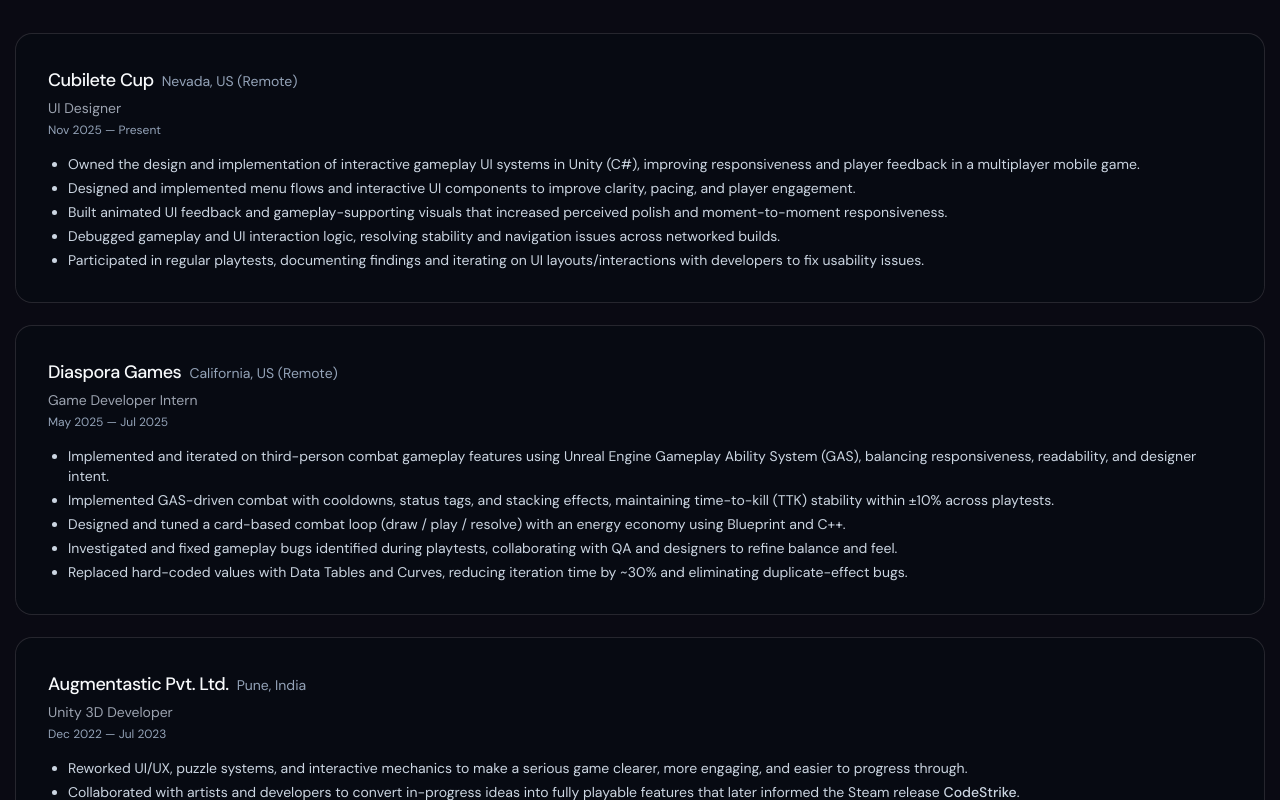
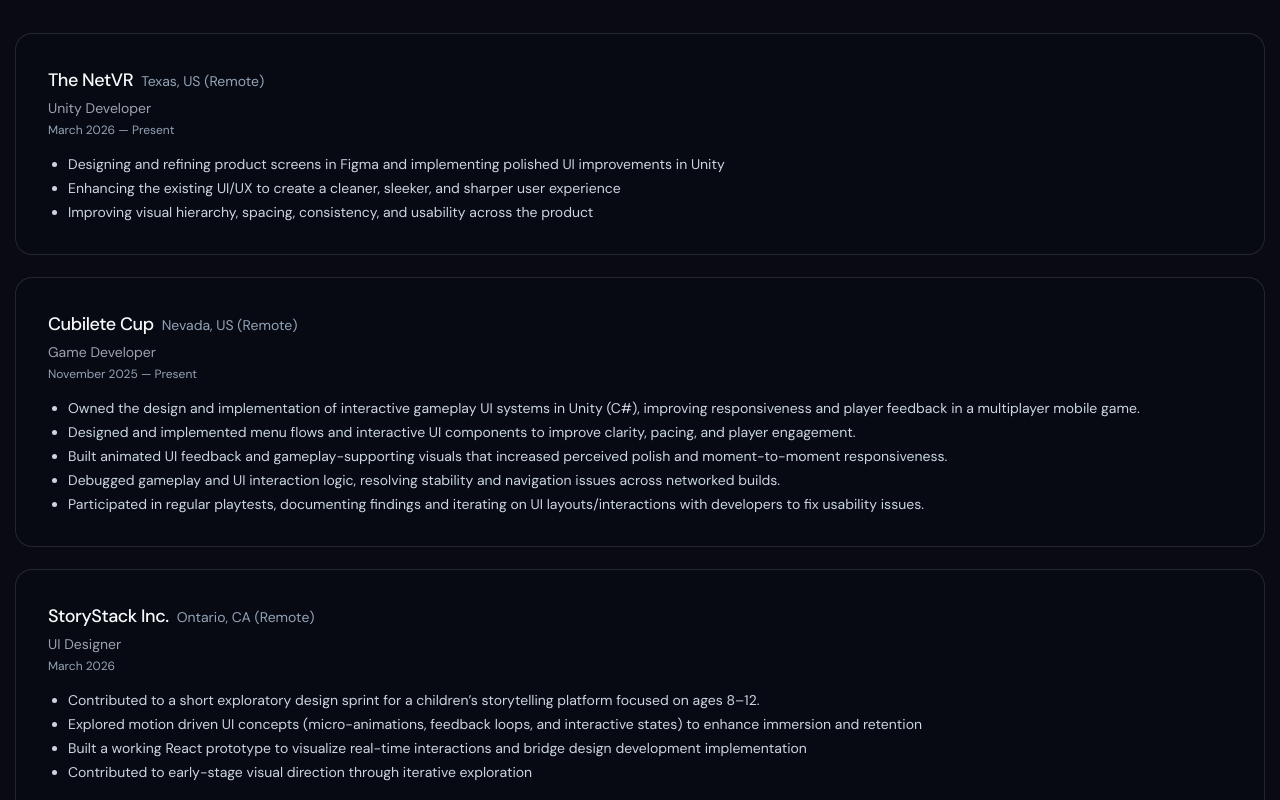
Before and after one commit to Candy-Butcher/Portfolio-V1, a Next.js app: page / in a window 1280 px wide. Shown: the part 3340-4140 px from the top of the page. Built offline with nearby package versions, Linux system fonts and the light colour scheme.

Commit message:
New Job Added
Storystack
NetVR

```diff
--- a/src/pages/index.tsx
+++ b/src/pages/index.tsx
@@ -1097,6 +1097,42 @@ async function getLocomotive() {
     </h2>
 
     <div className="mt-2 grid gap-6 md:grid-cols-1">
+
+
+     {/* The NetVR */}
+  <SpotlightCard
+    className="bg-[#070a12] min-h-[180px]"
+    color="#5530bdff"
+    intensity={0.24}
+    radius={260}
+  >
+    <div className="flex flex-col gap-1">
+      <div className="flex flex-wrap items-baseline gap-x-2">
+        <h3 className="text-lg font-medium tracking-tight">The NetVR</h3>
+        <span className="text-sm text-muted-foreground">Texas, US (Remote)</span>
+      </div>
+
+      <div className="text-sm text-secondary-foreground">
+        Unity Developer
+      </div>
+      <div className="text-xs text-muted-foreground">March 2026 — Present</div>
+
+      <ul className="mt-3 list-disc space-y-1 pl-5 text-sm text-slate-300">
+        <li>
+          Designing and refining product screens in Figma and implementing polished UI improvements in Unity
+
+        </li>
+        <li>
+          Enhancing the existing UI/UX to create a cleaner, sleeker, and sharper user experience
+        </li>
+        <li>
+         Improving visual hierarchy, spacing, consistency, and usability across the product
+        </li>
+      </ul>
+    </div>
+  </SpotlightCard>
+
+
   {/* Cubilete Cup */}
   <SpotlightCard
     className="bg-[#070a12] min-h-[180px]"
@@ -1111,9 +1147,9 @@ async function getLocomotive() {
       </div>
 
       <div className="text-sm text-secondary-foreground">
-        UI Designer
+        Game Developer
       </div>
-      <div className="text-xs text-muted-foreground">Nov 2025 — Present</div>
+      <div className="text-xs text-muted-foreground">November 2025 — Present</div>
 
       <ul className="mt-3 list-disc space-y-1 pl-5 text-sm text-slate-300">
         <li>
@@ -1141,6 +1177,40 @@ async function getLocomotive() {
     </div>
   </SpotlightCard>
 
+ {/* Storystack*/}
+  <SpotlightCard
+    className="bg-[#070a12] min-h-[180px]"
+    color="#5530bdff"
+    intensity={0.24}
+    radius={260}
+  >
+    <div className="flex flex-col gap-1">
+      <div className="flex flex-wrap items-baseline gap-x-2">
+        <h3 className="text-lg font-medium tracking-tight">StoryStack Inc.</h3>
+        <span className="text-sm text-muted-foreground">Ontario, CA (Remote)</span>
+      </div>
+
+      <div className="text-sm text-secondary-foreground">UI Designer</div>
+      <div className="text-xs text-muted-foreground">March 2026</div>
+
+      <ul className="mt-3 list-disc space-y-1 pl-5 text-sm text-slate-300">
+        <li>
+         Contributed to a short exploratory design sprint for a children’s storytelling platform focused on ages 8–12.
+        </li>
+        <li>
+         Explored motion driven UI concepts (micro-animations, feedback loops, and interactive states) to enhance immersion and retention
+        </li>
+        <li>
+          Built a working React prototype to visualize real-time interactions and bridge design development implementation
+        </li>
+        <li>
+          Contributed to early-stage visual direction through iterative exploration
+        </li>
+
+      </ul>
+    </div>
+  </SpotlightCard>
+
   {/* Diaspora Games */}
   <SpotlightCard
     className="bg-[#070a12] min-h-[180px]"
@@ -1155,7 +1225,7 @@ async function getLocomotive() {
       </div>
 
       <div className="text-sm text-secondary-foreground">Game Developer Intern</div>
-      <div className="text-xs text-muted-foreground">May 2025 — Jul 2025</div>
+      <div className="text-xs text-muted-foreground">May 2025 — July 2025</div>
 
       <ul className="mt-3 list-disc space-y-1 pl-5 text-sm text-slate-300">
         <li>
@@ -1197,7 +1267,7 @@ async function getLocomotive() {
       </div>
 
       <div className="text-sm text-secondary-foreground">Unity 3D Developer</div>
-      <div className="text-xs text-muted-foreground">Dec 2022 — Jul 2023</div>
+      <div className="text-xs text-muted-foreground">December 2022 — July 2023</div>
 
       <ul className="mt-3 list-disc space-y-1 pl-5 text-sm text-slate-300">
         <li>
```
